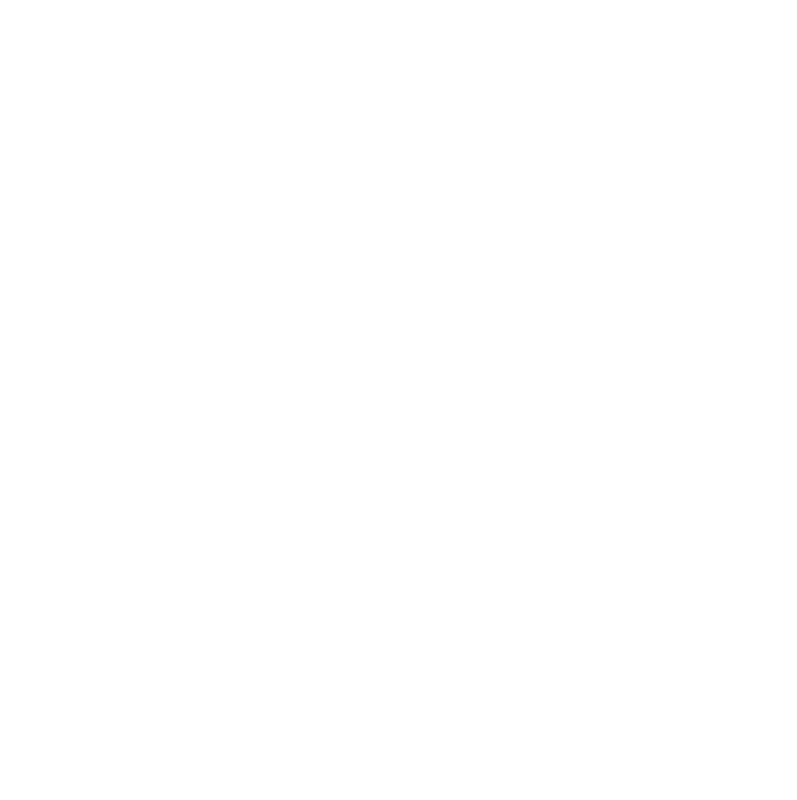
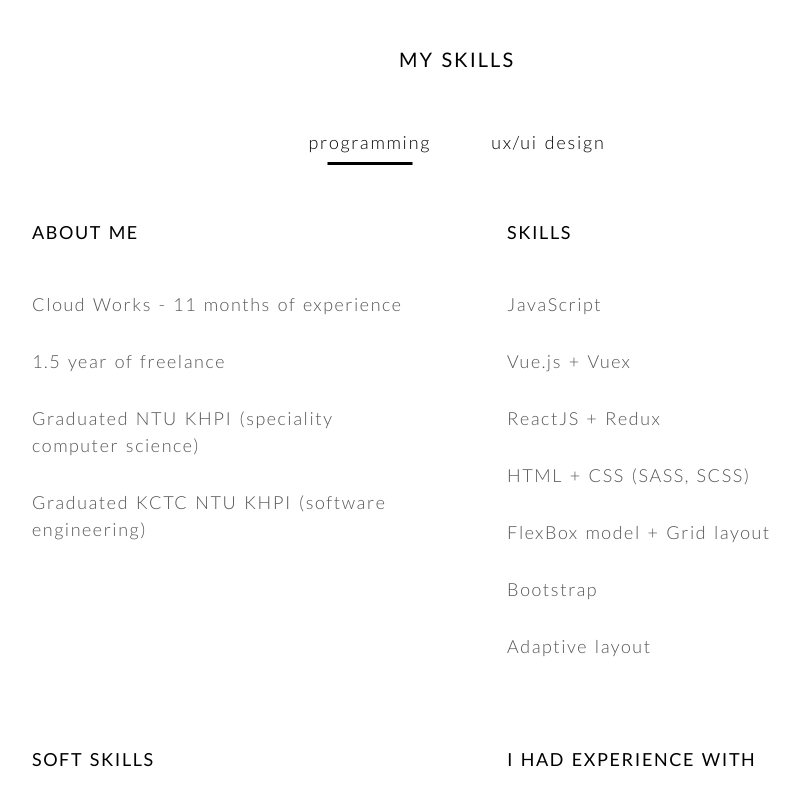
Before and after one commit to Chistikov/portfolio_nextjs, a Next.js app: page / in a window 1280 px wide. Shown: the part 1480-2280 px from the top of the page, without its empty margins (183-980 px from the left). Before the commit the page ends 1407 px from the top, so only its background shows below. Built offline with nearby package versions, Linux system fonts and the light colour scheme.

Commit message:
Added my skills block and programming tab. Added switching between tabs.

```diff
--- /dev/null
+++ b/components/MySkillsBlock/MySkillsBlock.jsx
@@ -0,0 +1,113 @@
+import s from "./styles.module.css";
+import { useEffect, useState } from "react";
+import gsap from "gsap";
+
+export default function MySkillsBlock() {
+  let [getContent, setContent] = useState(0);
+
+  useEffect(() => {
+    let buttons = document.querySelectorAll(`.${s.mySkillsBlock} .${s.btn}`);
+    let tabs = document.querySelectorAll(`.${s.mySkillsBlock} .${s.skillsBlock}`);
+    let container = document.querySelectorAll(`.${s.mySkillsBlock}`);
+    let lastActiveDataLInk = 0;
+
+    buttons.forEach((btn) => {
+      btn.onclick = () => {
+        let data_link = +btn.getAttribute("data-link");
+        if (lastActiveDataLInk !== data_link) {
+          makeAllButtonsDisabled();
+          btn.classList.add(s.active);
+          hideAllTabs().then(() => {
+            gsap.to(tabs[data_link], { display: "block", opacity: 1, duration: 0.5 });
+          });
+
+          lastActiveDataLInk = data_link;
+        }
+      };
+    });
+
+    function makeAllButtonsDisabled() {
+      buttons.forEach((btn) => {
+        if (btn.classList.contains(s.active)) {
+          btn.classList.remove(s.active);
+        }
+      });
+    }
+
+    function hideAllTabs() {
+      let promArr = [];
+      tabs.forEach((tab) => {
+        promArr.push(gsap.to(tab, { opacity: "0", display: "none", duration: 0.5 }));
+      });
+
+      return Promise.all(promArr);
+    }
+  });
+
+  return (
+    <section className={s.mySkillsBlock}>
+      <span className={s.title}>My skills</span>
+      <div className={s.buttonsBlock}>
+        <div className={`${s.btn} ${s.active}`} data-link="0">
+          programming
+        </div>
+        <div className={`${s.btn}`} data-link="1">
+          ux/ui design
+        </div>
+      </div>
+      <div className={s.skillsWrapper}>
+        <div className={`${s.skillsBlock} `} data-link="0">
+          <div className={s.horisontalWrapper}>
+            <div className={s.skillsContainer}>
+              <h3 className={s.skillsContainerTitle}>About me</h3>
+              <h4 className={s.skillsContainerSkill}>Cloud Works - 11 months of experience</h4>
+              <h4 className={s.skillsContainerSkill}>1.5 year of freelance</h4>
+              <h4 className={s.skillsContainerSkill}>
+                Graduated NTU KHPI (speciality computer science)
+              </h4>
+              <h4 className={s.skillsContainerSkill}>
+                Graduated KCTC NTU KHPI (software engineering)
+              </h4>
+            </div>
+
+            <div className={s.skillsContainer}>
+              <h3 className={s.skillsContainerTitle}>SKILLS</h3>
+              <h4 className={s.skillsContainerSkill}>JavaScript</h4>
+              <h4 className={s.skillsContainerSkill}>Vue.js + Vuex</h4>
+              <h4 className={s.skillsContainerSkill}>ReactJS + Redux</h4>
+              <h4 className={s.skillsContainerSkill}>HTML + CSS (SASS, SCSS)</h4>
+              <h4 className={s.skillsContainerSkill}>FlexBox model + Grid layout</h4>
+              <h4 className={s.skillsContainerSkill}>Bootstrap</h4>
+              <h4 className={s.skillsContainerSkill}>Adaptive layout</h4>
+            </div>
+          </div>
+          <div className={s.horisontalWrapper}>
+            <div className={s.skillsContainer}>
+              <h3 className={s.skillsContainerTitle}>SOFT SKILLS</h3>
+              <h4 className={s.skillsContainerSkill}>Ability to work with information</h4>
+              <h4 className={s.skillsContainerSkill}>Glad to learn new technologies</h4>
+              <h4 className={s.skillsContainerSkill}>Always try to improve my skills</h4>
+              <h4 className={s.skillsContainerSkill}>Friendly and polite</h4>
+              <h4 className={s.skillsContainerSkill}>Communication skills</h4>
+              <h4 className={s.skillsContainerSkill}>Creative skills</h4>
+            </div>
+
+            <div className={s.skillsContainer}>
+              <h3 className={s.skillsContainerTitle}>I HAD EXPERIENCE with</h3>
+              <h4 className={s.skillsContainerSkill}>Node.js (Express framework)</h4>
+              <h4 className={s.skillsContainerSkill}>MySql</h4>
+              <h4 className={s.skillsContainerSkill}>JQuery</h4>
+              <h4 className={s.skillsContainerSkill}>БЭМ</h4>
+              <h4 className={s.skillsContainerSkill}>PHP</h4>
+              <h4 className={s.skillsContainerSkill}>Python (Flask & Django frameworks)</h4>
+            </div>
+          </div>
+        </div>
+
+        <div className={`${s.skillsBlock} ${s.hide}`} data-link="1">
+          фываыва
+        </div>
+      </div>
+    </section>
+  );
+}
--- /dev/null
+++ b/components/MySkillsBlock/styles.module.css
@@ -0,0 +1,119 @@
+.mySkillsBlock {
+  display: block;
+  width: 100%;
+  padding-top: 120px;
+  text-align: center;
+  margin-bottom: 120px;
+  word-spacing: 0.1em;
+  letter-spacing: 0.1em;
+}
+
+.title {
+  display: block;
+  text-transform: uppercase;
+  letter-spacing: 0.1em;
+  text-align: center;
+  font-size: 20px;
+}
+
+.buttonsBlock {
+  margin-top: 60px;
+  margin-bottom: 70px;
+}
+
+.btn {
+  display: inline-block;
+  letter-spacing: 0.1em;
+  font-size: 18px;
+  font-weight: 300;
+  margin: 0 30px;
+  position: relative;
+  cursor: pointer;
+  color: #000;
+}
+
+.active::before {
+  content: "";
+  position: absolute;
+  display: block;
+  width: 85px;
+  height: 3px;
+  background-color: #000;
+  top: 31px;
+  left: 50%;
+  transform: translateX(-50%);
+}
+
+.skillsWrapper {
+  /* background-color: red; */
+  transition: all 3s;
+}
+
+.skillsBlock {
+  display: flex;
+  justify-content: center;
+  flex-direction: column;
+  align-items: center;
+}
+
+.horisontalWrapper {
+  display: flex;
+  justify-content: center;
+  flex-wrap: wrap;
+}
+.horisontalWrapper:first-child {
+  margin-bottom: 60px;
+}
+
+.skillsContainer {
+  margin: 0 50px;
+  text-align-last: left;
+  /* background-color: green; */
+  flex-basis: 375px;
+  min-width: 375px;
+  max-width: 375px;
+}
+
+.skillsContainerTitle {
+  text-transform: uppercase;
+  font-weight: 400;
+  font-size: 18px;
+  margin-bottom: 50px;
+  line-height: 18px;
+  margin-top: 0;
+  margin-block-start: 0;
+  margin-block-end: 0;
+  margin-bottom: 50px;
+}
+
+.skillsContainerSkill {
+  width: 100%;
+  display: inline-block;
+  text-align: left;
+  font-size: 18px;
+  font-weight: 300;
+  line-height: 18px;
+  margin-block-start: 0;
+  margin-block-end: 0;
+  margin-bottom: 30px;
+  line-height: 27px;
+  color: #555;
+}
+
+.hide {
+  display: none;
+}
+
+@media screen and (max-width: 980px) {
+  .horisontalWrapper {
+    flex-direction: column;
+  }
+
+  .skillsContainer {
+    margin-top: 60px;
+  }
+
+  .skillsContainer:first-child {
+    margin-top: 0px;
+  }
+}
--- a/package.json
+++ b/package.json
@@ -8,6 +8,7 @@
     "start": "next start"
   },
   "dependencies": {
+    "gsap": "^3.5.1",
     "next": "10.0.3",
     "react": "17.0.1",
     "react-dom": "17.0.1"
--- a/pages/index.js
+++ b/pages/index.js
@@ -1,6 +1,7 @@
 import Head from "next/head";
 import s from "../styles/Home.module.css";
 import Header from "../components/Header/Header";
+import MySkillsBlock from "../components/MySkillsBlock/MySkillsBlock";
 
 export default function Home() {
   return (
@@ -88,6 +89,7 @@
             </div> */}
           </div>
         </section>
+        <MySkillsBlock></MySkillsBlock>
       </main>
     </div>
   );
```
Also changed, not shown: 1 other file (tests, documents, lock files or other folders).
